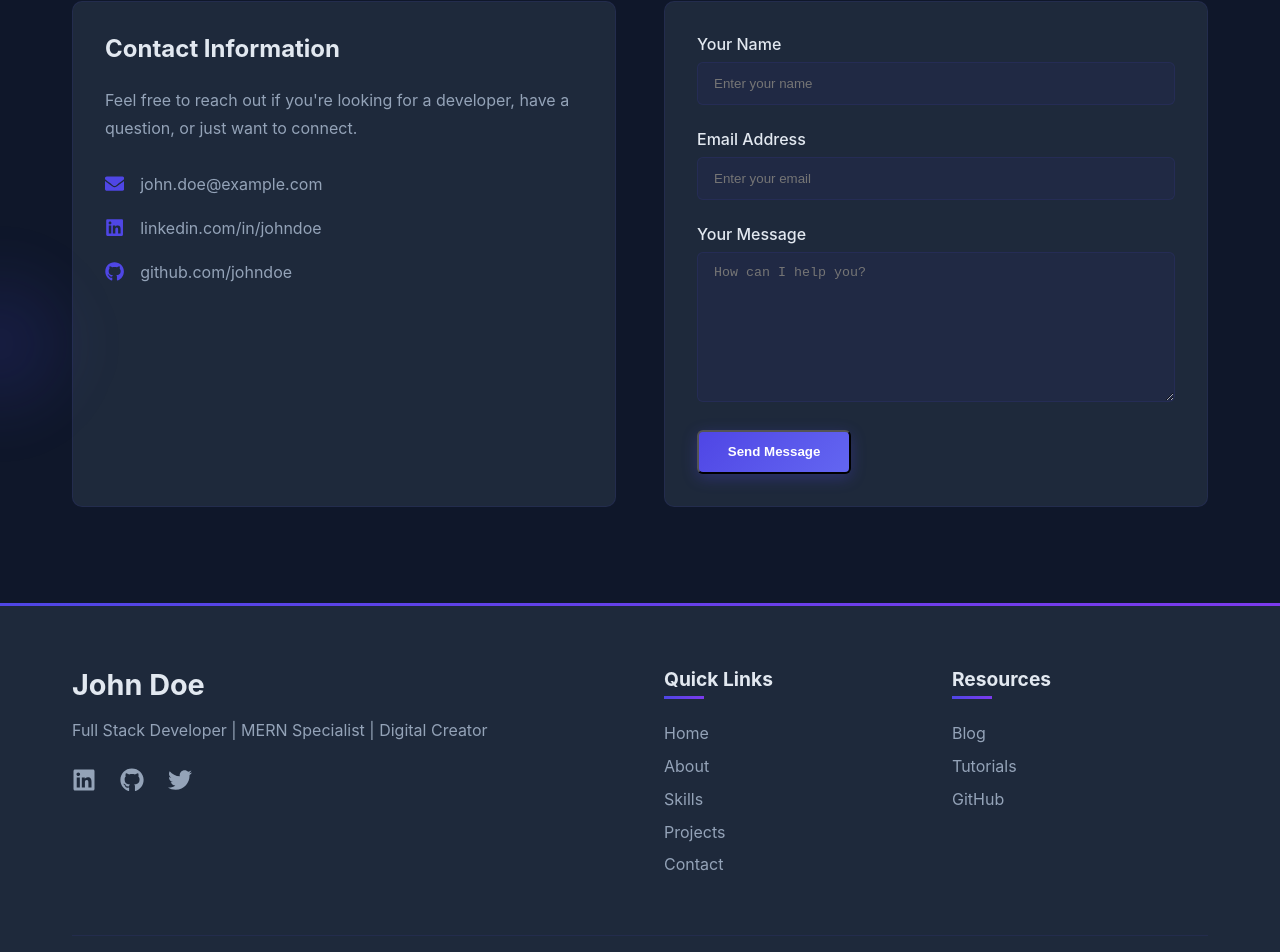
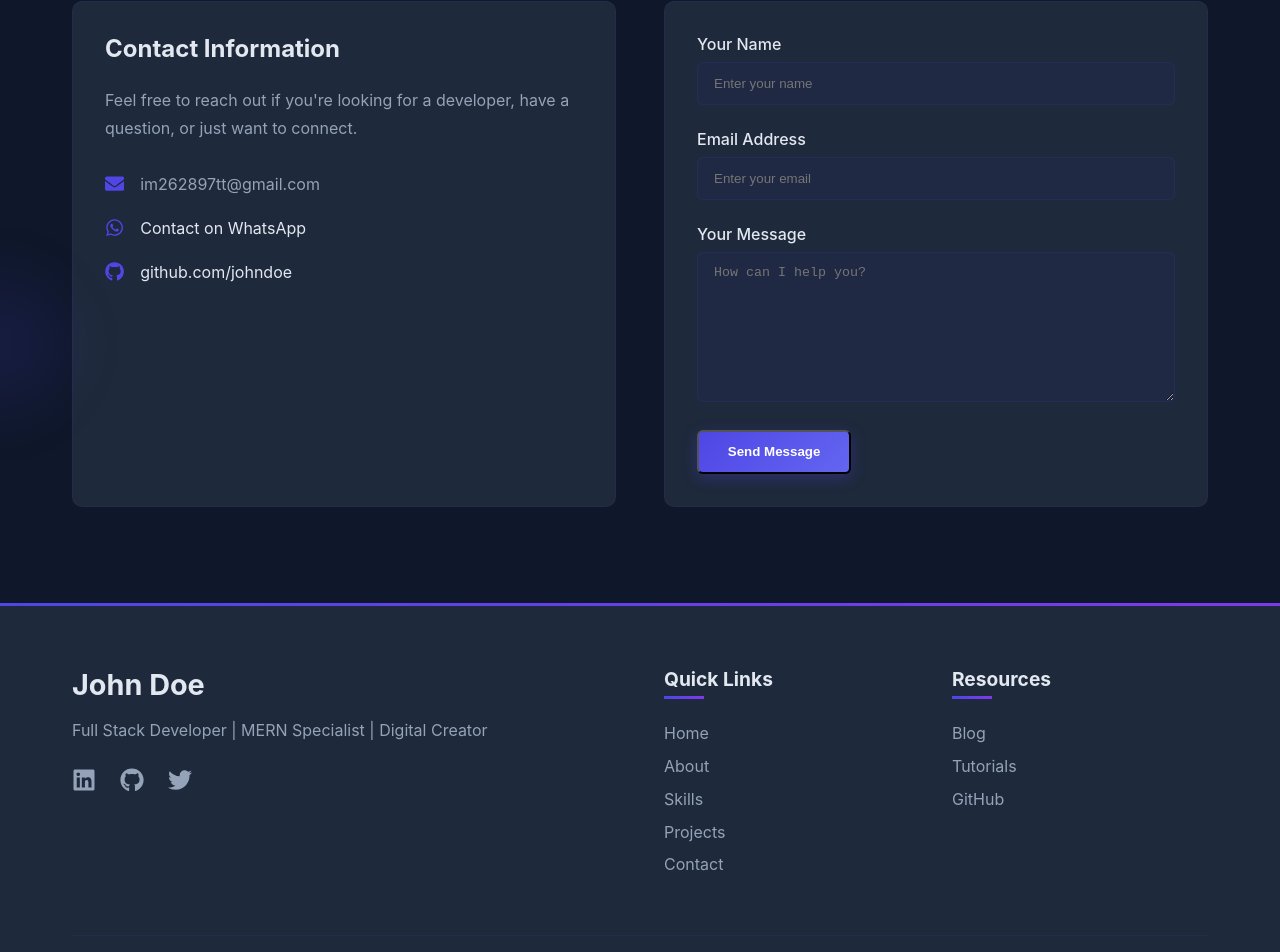
Before and after one commit to immustafa37/mustafa-portfolio, a React (Create React App) app: page / in a window 1280 px wide. Shown: the part 3335-4287 px from the top of the page. Built offline with nearby package versions, Linux system fonts and the light colour scheme.

Commit message:
deleted linkd in icon and added whatsapp icon in contact section

```diff
--- a/src/components/ContactSection/ContactSection.css
+++ b/src/components/ContactSection/ContactSection.css
@@ -28,7 +28,10 @@
   line-height: 1.7;
   margin-bottom: 2rem;
 }
-
+.contact-section a {
+  text-decoration: none;
+  color: inherit;
+}
 .contact-details {
   display: flex;
   flex-direction: column;
--- a/src/components/ContactSection/ContactSection.js
+++ b/src/components/ContactSection/ContactSection.js
@@ -1,6 +1,6 @@
 import React, { useState } from 'react';
 import './ContactSection.css';
-import { FaLinkedin, FaGithub, FaTwitter, FaEnvelope } from 'react-icons/fa';
+import { FaWhatsapp, FaGithub, FaEnvelope } from 'react-icons/fa';
 
 const ContactSection = () => {
   const [formData, setFormData] = useState({
@@ -60,16 +60,26 @@ const ContactSection = () => {
             <div className="contact-details">
               <div className="detail-item">
                 <FaEnvelope className="detail-icon" />
-                <span>john.doe@example.com</span>
+                <span>im262897tt@gmail.com</span>
               </div>
-              <div className="detail-item">
-                <FaLinkedin className="detail-icon" />
-                <span>linkedin.com/in/johndoe</span>
-              </div>
-              <div className="detail-item">
+              <a
+                href="https://wa.me/923001234567"
+                target="_blank"
+                rel="noopener noreferrer"
+                className="detail-item"
+              >
+                <FaWhatsapp className="detail-icon" />
+                <span>Contact on WhatsApp</span>
+              </a>
+              <a
+                href="https://github.com/johndoe"
+                target="_blank"
+                rel="noopener noreferrer"
+                className="detail-item"
+              >
                 <FaGithub className="detail-icon" />
                 <span>github.com/johndoe</span>
-              </div>
+              </a>
             </div>
           </div>
 
```
